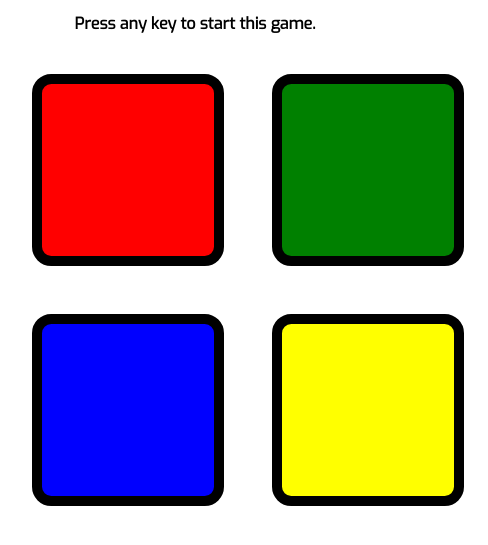
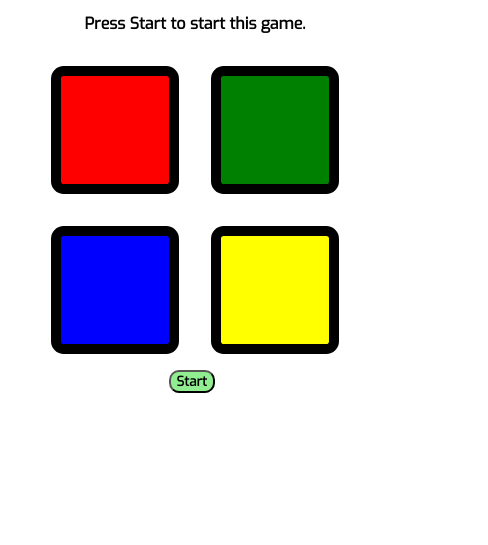
Before and after one commit to ityashag/SIMON-SAYS-GAME, a plain HTML site: page index.html in a window 390 px wide. Shown: the part 117-662 px from the top of the page, 488 px wide, since content can reach past the window. Drawn offline with Linux system fonts and the light colour scheme.

Commit message:
version 2.0.0

```diff
--- a/app.js
+++ b/app.js
@@ -6,12 +6,23 @@ let level = 0;
 let btns = document.querySelectorAll("button");
 let p = document.querySelector("#res");
 let body= document.querySelector("body");
-document.addEventListener("keypress",function(){
+let main = document.querySelector("main");
+// document.addEventListener("keypress",function(){
+//     if(started==false)
+//     {
+//         levelUp();
+//         started=true;
+//     }
+// })
+btns[btns.length-1].addEventListener("click",function()
+{
     if(started==false)
     {
         levelUp();
         started=true;
     }
+    let par = this.parentElement
+    par.classList.add("hide");
 })
 function buttonFlash(btn)
 {
@@ -36,12 +47,14 @@ function gameOver()
     setTimeout(function(){
         body.classList.remove("red_bg");
     },450);
-    let score = "GAME OVER !! Your score is : "+level+" . press any key to restart . ";
+    let score = "GAME OVER !! Your score is : "+level+" .";
     p.innerText=score;
     gameSeq=[];
     level=0;
     userSeq=[];
     started=false;
+    let par = btns[btns.length-1].parentElement;
+    par.classList.remove("hide");
 
 }
 
@@ -82,7 +95,7 @@ function btnPress(){
 
 }
 
-for(let i=0;i<btns.length;i++)
+for(let i=0;i<btns.length-1;i++)
 {
     btns[i].addEventListener("click",btnPress);
 }
--- a/index.html
+++ b/index.html
@@ -16,8 +16,8 @@
 
     </HEADER>
     <main>
-        <div class "info">
-        <p id="res">Press any key to start this game. </p>
+        <div class ="info">
+        <p id="res">Press Start to start this game.  </p>
         </div>
         <div class="btn-container">
             <button class="one" id="one"></button>
@@ -25,7 +25,11 @@
             <button class="three" id="three"></button>
             <button class="four" id="four"></button>
         </div>
+        <div class="start">
+            <button>Start</button>
+        </div>
     </main>
+
     <script src="app.js"></script>
 </body>
 </html>
--- a/style.css
+++ b/style.css
@@ -23,8 +23,8 @@ p{
     text-align:center;
 }
 .btn-container{
-    height:30em;
-    width:30em;
+    height:28em;
+    width:28em;
     display: flex;
     margin:auto;
     flex-wrap: wrap;
@@ -55,3 +55,29 @@ p{
 .red_bg{
     background-color: red;
 }
+.start{
+    height:10em;
+    width:3.3em;
+    margin:auto;
+
+}
+.start button{
+    background-color: lightgreen;
+    margin:auto;
+    border-radius: 10px;
+    font-weight: bold;
+}
+
+
+@media (max-width: 700px) {
+    .btn-container{
+        height:20em;
+        width:20em;
+        display: flex;
+        margin:auto;
+        flex-wrap: wrap;
+    }
+}
+.hide{
+    display: none;
+}
```
